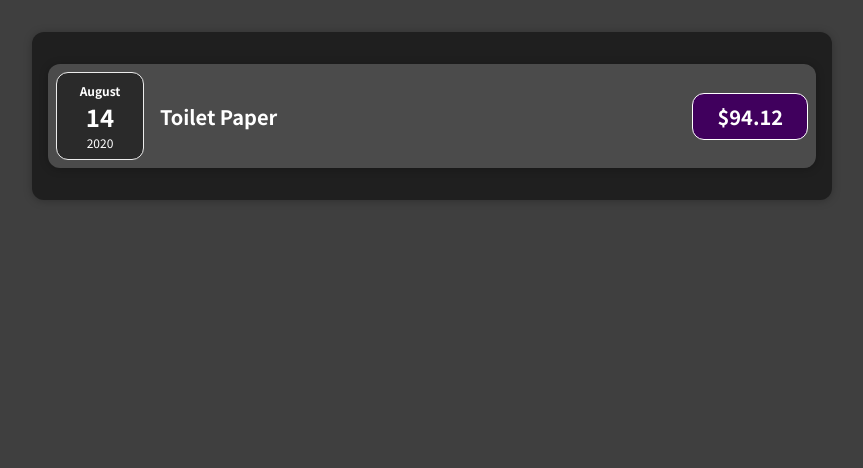
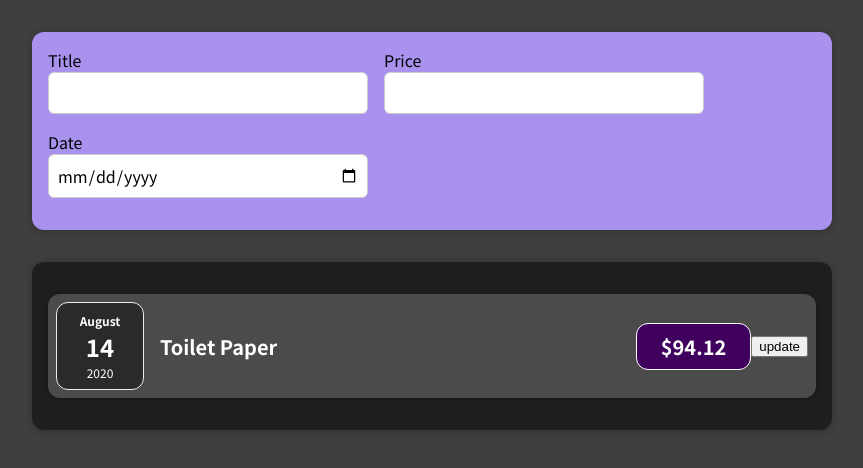
Before and after one commit to ChunWun/ReactPractice, a React (Create React App) app: page / in a window 1280 px wide. Shown: the top 468 px of the page, without its empty margins (208-1071 px from the left). Built offline with nearby package versions, Linux system fonts and the light colour scheme.

Commit message:
add  state for update title & input new expense

```diff
--- a/src/App.js
+++ b/src/App.js
@@ -1,4 +1,5 @@
 import ExpenseBlock from "./components/Expenses/ExpenseBlock.js";
+import NewExpense from "./components/NewExpense/NewRxpense.js";
 
 function App() {
 
@@ -13,6 +14,7 @@
 
 	return (
 		<div>
+			<NewExpense />
 			<ExpenseBlock items={expenses} />
 		</div>
 	);
--- a/src/components/Expenses/ExpenseItem.js
+++ b/src/components/Expenses/ExpenseItem.js
@@ -1,15 +1,25 @@
 import Card from '../UI/Card.js';
 import ExpenseDate from './ExpenseDate';
 import '../Expenses/ExpenseItem.css';
+import { useState } from 'react';
 
 const ExpenseItem = (props) => {
+
+	const [title, setTitle] = useState(props.title);
+
+
+	const clickHandle = () => {
+		setTitle('new Title');
+	}
+
 	return (
 		<Card className='expense-item'>
 			<ExpenseDate date={props.date} />
 			<div className='expense-item__description'>
-				<h2> {props.title}</h2>
+				<h2> {title}</h2>
 				<div className='expense-item__price'> ${props.price} </div>
 			</div>
+			<button onClick={clickHandle}> update </button>
 		</Card>
 
 	)
--- /dev/null
+++ b/src/components/NewExpense/ExpenseForm.css
@@ -0,0 +1,26 @@
+.new-expense__controls {
+	display: flex;
+	flex-wrap: wrap;
+	gap: 1rem;
+	margin-bottom: 1rem;
+	text-align: left;
+}
+
+.new-expense__control label {
+	font-weight: bold;
+	margin-bottom: 0.5rem;
+	display: block;
+}
+
+.new-expense__control input {
+	font: inherit;
+	padding: 0.5rem;
+	border-radius: 6px;
+	border: 1px solid #ccc;
+	width: 20rem;
+	max-width: 100%;
+}
+
+.new-expense__actions {
+	text-align: right;
+}
--- /dev/null
+++ b/src/components/NewExpense/ExpenseForm.js
@@ -0,0 +1,30 @@
+import "./ExpenseForm.css";
+
+const ExpenseForm = () => {
+
+	const updateTitleHandler = (event) => {
+		console.log(event.target.value);
+	}
+
+	return (
+		<div className="new-expense__controls">
+			<div className="new-expense__control">
+				<div> Title </div>
+				<input type="text" onChange={updateTitleHandler} ></input>
+			</div>
+
+			<div className="new-expense__control">
+				<div> Price </div>
+				<input type="number" ></input>
+			</div>
+
+			<div className="new-expense__control">
+				<div> Date </div>
+				<input type="date" ></input>
+			</div>
+
+		</div>
+	);
+}
+
+export default ExpenseForm;
--- /dev/null
+++ b/src/components/NewExpense/NewExpense.css
@@ -0,0 +1,38 @@
+.new-expense {
+	background-color: #a892ee;
+	padding: 1rem;
+	margin: 2rem auto;
+	width: 50rem;
+	max-width: 95%;
+	border-radius: 12px;
+	text-align: center;
+	box-shadow: 0 1px 8px rgba(0, 0, 0, 0.25);
+}
+
+.new-expense button {
+	font: inherit;
+	cursor: pointer;
+	padding: 1rem 2rem;
+	border: 1px solid #40005d;
+	background-color: #40005d;
+	color: white;
+	border-radius: 12px;
+	margin-right: 1rem;
+}
+
+.new-expense button:hover,
+.new-expense button:active {
+	background-color: #510674;
+	border-color: #510674;
+}
+
+.new-expense button.alternative {
+	color: #220131;
+	border-color: transparent;
+	background-color: transparent;
+}
+
+.new-expense button.alternative:hover,
+.new-expense button.alternative:active {
+	background-color: #ddb3f8;
+}
--- /dev/null
+++ b/src/components/NewExpense/NewRxpense.js
@@ -0,0 +1,13 @@
+import ExpenseForm from "./ExpenseForm";
+import "./NewExpense.css";
+
+
+const NewExpense = () => {
+	return (
+		<div className="new-expense">
+			<ExpenseForm />
+		</div>
+	);
+}
+
+export default NewExpense;
--- a/src/components/UI/Card.js
+++ b/src/components/UI/Card.js
@@ -4,13 +4,9 @@
 const Card = (props) => {
 
 	const classes = 'Card ' + props.className;
-	console.log(classes);
-
 	return (
 		<div className={classes}>
 			{props.children}
-			{console.log(props)}
-			{console.log(props.children)}
 		</div>
 	);
 }
```
